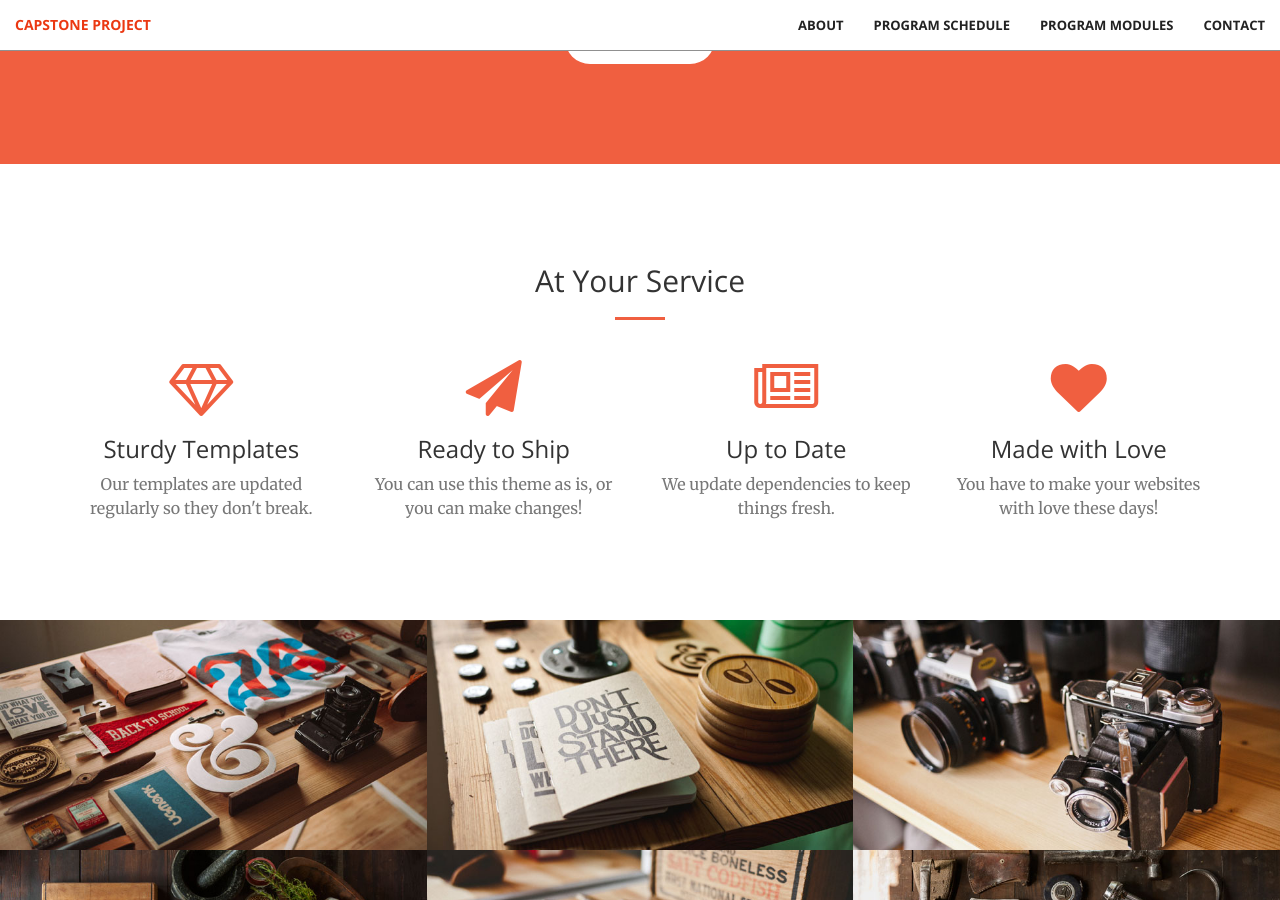
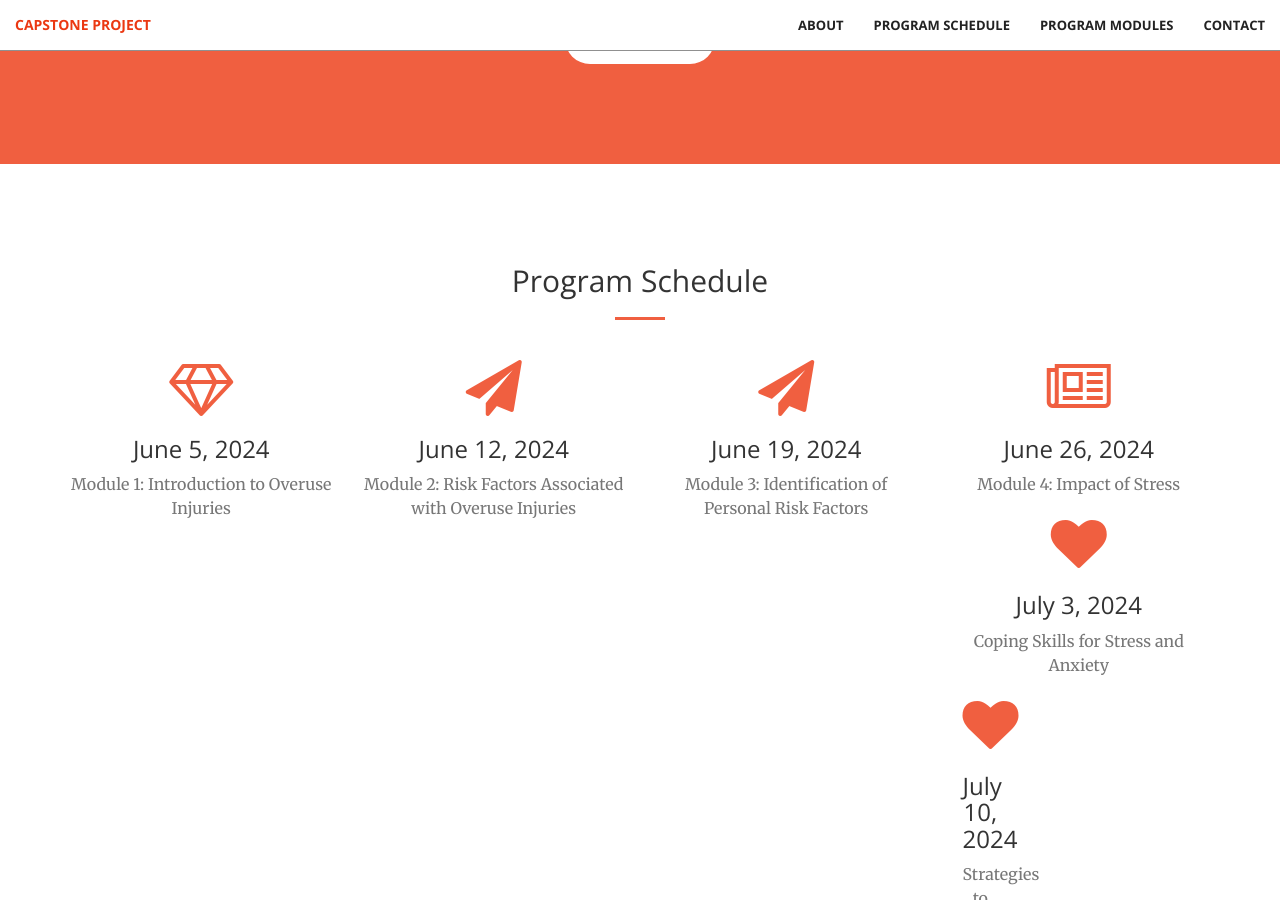
Before and after one commit to jkimOTD/jkimOTD.github.io, a Jekyll site: the page built from index.html, in a window 1280 px wide and 900 px high, scrolled down 1322 px. Built offline with Jekyll 4.4.1, drawn with Linux system fonts in a browser that asks for light colours; some of the changed text lies outside the part shown.

Commit message:
Update schedule.html

```diff
--- a/_includes/schedule.html
+++ b/_includes/schedule.html
@@ -2,7 +2,7 @@
     <div class="container">
         <div class="row">
             <div class="col-lg-12 text-center">
-                <h2 class="section-heading">At Your Service</h2>
+                <h2 class="section-heading">Program Schedule</h2>
                 <hr class="primary">
             </div>
         </div>
@@ -12,29 +12,42 @@
             <div class="col-lg-3 col-md-6 text-center">
                 <div class="service-box">
                     <i class="fa fa-4x fa-diamond wow bounceIn text-primary"></i>
-                    <h3>Sturdy Templates</h3>
-                    <p class="text-muted">Our templates are updated regularly so they don't break.</p>
+                    <h3>June 5, 2024</h3>
+                    <p class="text-muted">Module 1: Introduction to Overuse Injuries</p>
                 </div>
             </div>
             <div class="col-lg-3 col-md-6 text-center">
                 <div class="service-box">
                     <i class="fa fa-4x fa-paper-plane wow bounceIn text-primary" data-wow-delay=".1s"></i>
-                    <h3>Ready to Ship</h3>
-                    <p class="text-muted">You can use this theme as is, or you can make changes!</p>
+                    <h3>June 12, 2024</h3>
+                    <p class="text-muted">Module 2: Risk Factors Associated with Overuse Injuries</p>
+                </div>
+            </div>
+             <div class="col-lg-3 col-md-6 text-center">
+                <div class="service-box">
+                    <i class="fa fa-4x fa-paper-plane wow bounceIn text-primary" data-wow-delay=".1s"></i>
+                    <h3>June 19, 2024</h3>
+                    <p class="text-muted">Module 3: Identification of Personal Risk Factors</p>
                 </div>
             </div>
             <div class="col-lg-3 col-md-6 text-center">
                 <div class="service-box">
                     <i class="fa fa-4x fa-newspaper-o wow bounceIn text-primary" data-wow-delay=".2s"></i>
-                    <h3>Up to Date</h3>
-                    <p class="text-muted">We update dependencies to keep things fresh.</p>
+                    <h3>June 26, 2024</h3>
+                    <p class="text-muted">Module 4: Impact of Stress</p>
                 </div>
             </div>
             <div class="col-lg-3 col-md-6 text-center">
                 <div class="service-box">
                     <i class="fa fa-4x fa-heart wow bounceIn text-primary" data-wow-delay=".3s"></i>
-                    <h3>Made with Love</h3>
-                    <p class="text-muted">You have to make your websites with love these days!</p>
+                    <h3>July 3, 2024</h3>
+                    <p class="text-muted">Coping Skills for Stress and Anxiety</p>
+                </div>
+                <div class="col-lg-3 col-md-6 text-center">
+                <div class="service-box">
+                    <i class="fa fa-4x fa-heart wow bounceIn text-primary" data-wow-delay=".3s"></i>
+                    <h3>July 10, 2024</h3>
+                    <p class="text-muted">Strategies to Reduce Risk of Overuse Injury Development/Exacerbation</p>
                 </div>
             </div>
         </div>
```
